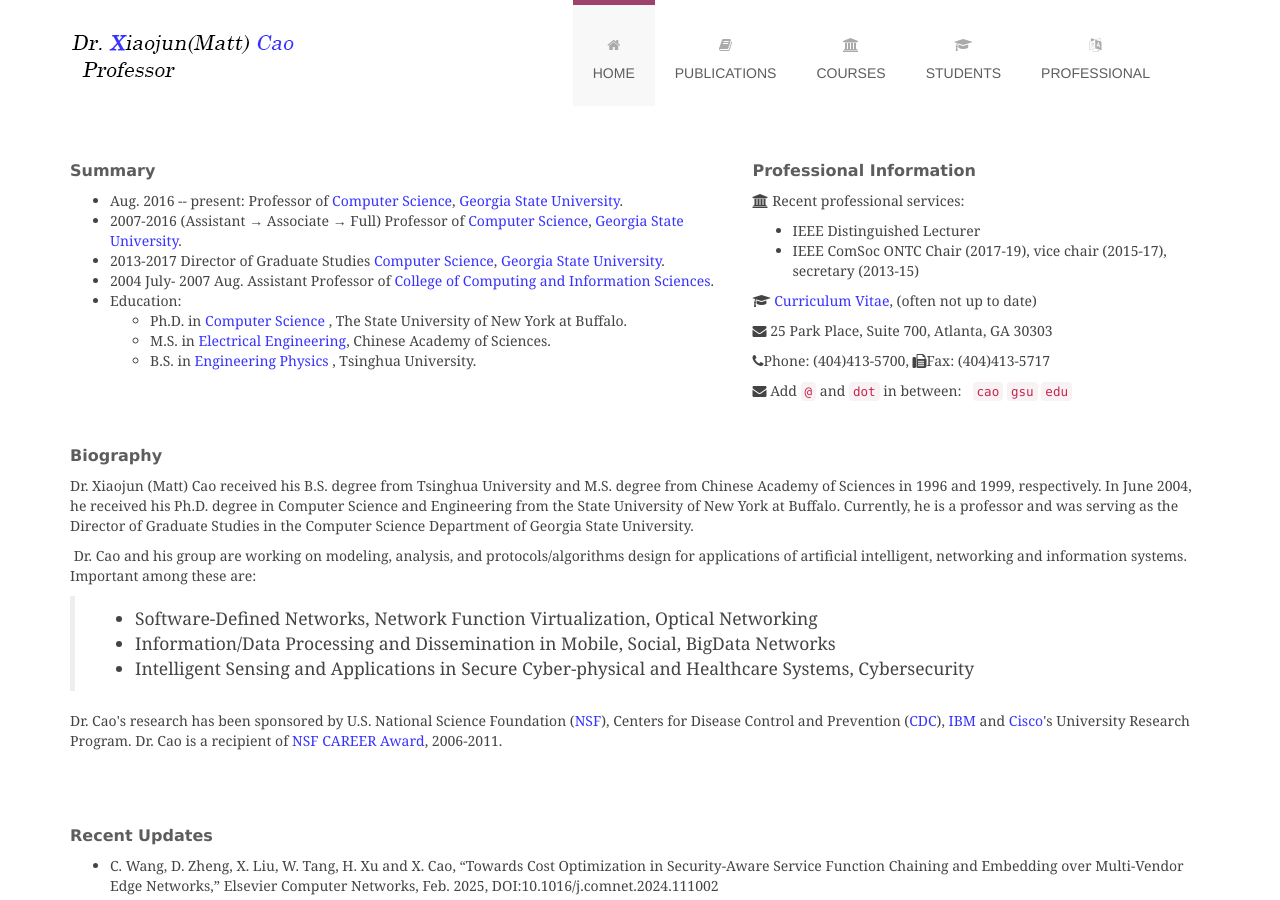
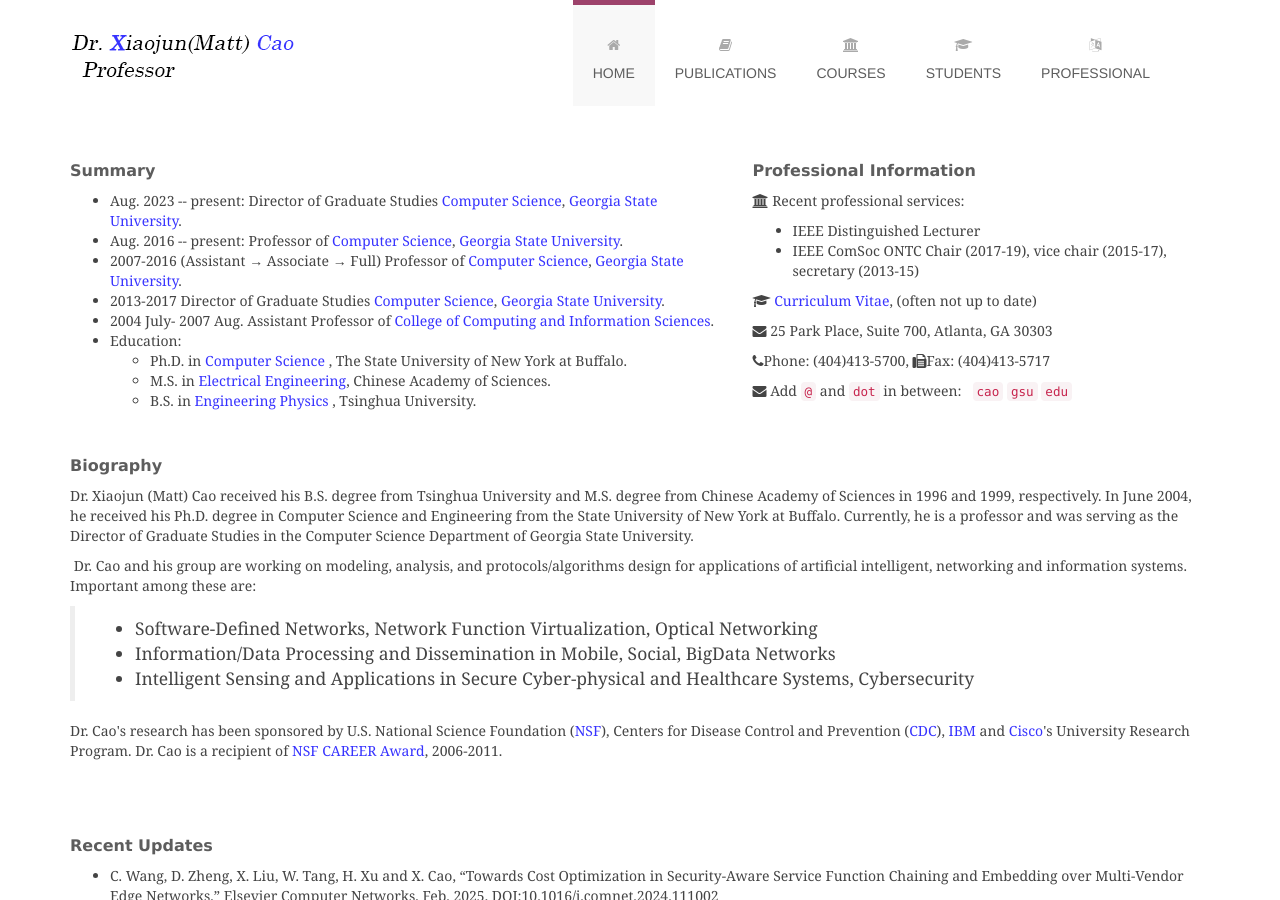
Before and after one commit to xiaojuncao/xiaojuncao, a Jekyll site: the page built from index.html, in a window 1280 px wide and 900 px high. Built offline with Jekyll 4.4.1, drawn with Linux system fonts in a browser that asks for light colours; some web fonts are replaced.

Commit message:
Add files via upload

```diff
--- a/index.html
+++ b/index.html
@@ -10,9 +10,10 @@ title: Home
                 <div class="col-sm-7 front-full-width-text">
                   <h3>Summary</h3>
                     <ul>
-                      <li>Aug. 2016 -- present: Professor of <a href="http://cs.gsu.edu/">Computer Science</a>, <a href="http://www.gsu.edu">Georgia State University</a>.
-					  <li>2007-2016 (Assistant &#x2192; Associate &#x2192; Full) Professor of <a href="http://cs.gsu.edu/">Computer Science</a>, <a href="http://www.gsu.edu">Georgia State University</a>.
-                      <li>2013-2017 Director of Graduate Studies <a href="http://cs.gsu.edu/">Computer Science</a>, <a href="http://www.gsu.edu">Georgia State University</a>.
+                      <li>Aug. 2023 -- present: Director of Graduate Studies <a href="http://csds.gsu.edu/">Computer Science</a>, <a href="http://www.gsu.edu">Georgia State University</a>.
+                      <li>Aug. 2016 -- present: Professor of <a href="http://csds.gsu.edu/">Computer Science</a>, <a href="http://www.gsu.edu">Georgia State University</a>.
+					  <li>2007-2016 (Assistant &#x2192; Associate &#x2192; Full) Professor of <a href="http://csds.gsu.edu/">Computer Science</a>, <a href="http://www.gsu.edu">Georgia State University</a>.
+                      <li>2013-2017 Director of Graduate Studies <a href="http://csds.gsu.edu/">Computer Science</a>, <a href="http://www.gsu.edu">Georgia State University</a>.
                       <li>2004 July- 2007 Aug. Assistant Professor of <a href="https://www.rit.edu/computing/">College of Computing and Information Sciences</a>.
                       <li> Education:
                       <ul>
```
